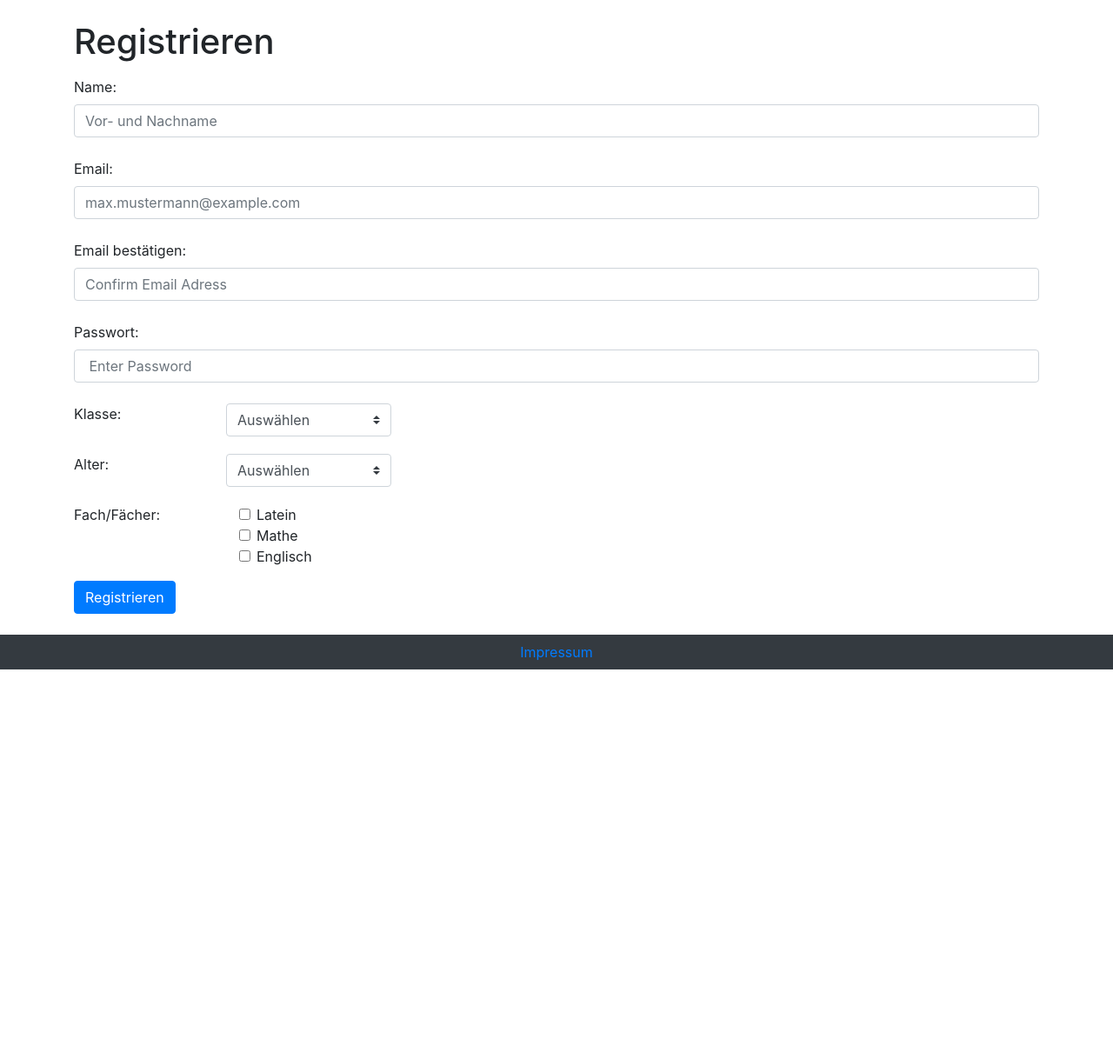
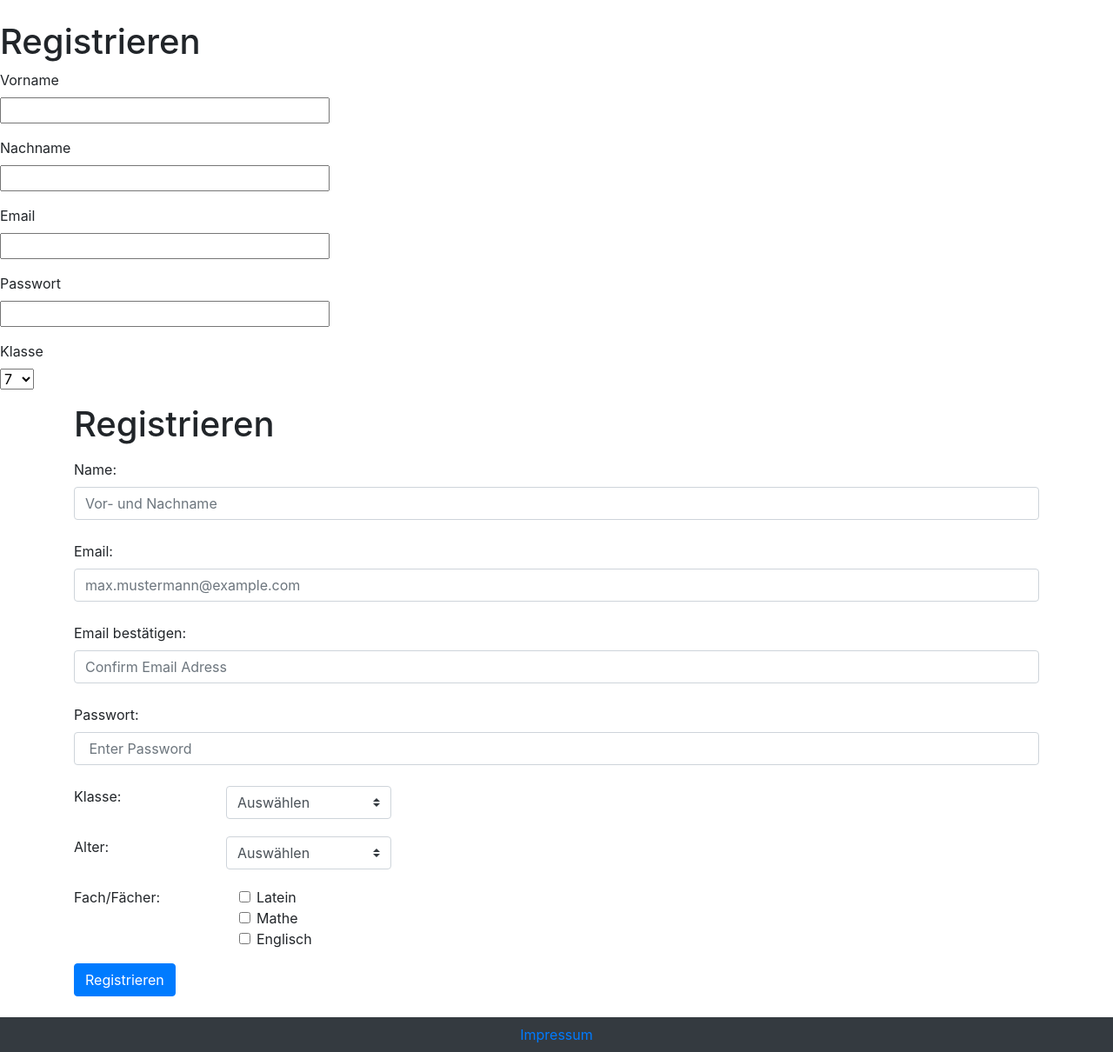
Before and after one commit to codingHahn/FlaskStudentApp, a Flask app: page /register/ in a window 1280 px wide. Shown: the part 56-1266 px from the top of the page at 87% size. Before the commit the page ends 826 px from the top, so only its background shows below. Run offline with Flask 2, Linux system fonts and the light colour scheme; some libraries are stand-ins or nearby versions.

Commit message:
rewrite Register page with WTForms

```diff
--- a/app/forms.py
+++ b/app/forms.py
@@ -14,3 +14,12 @@ class EditProfileForm(FlaskForm):
     text_area = TextAreaField('Über mich')
     school_year = SelectField('Klasse' , choices=[(7, 7), (8, 8), (9, 9), (10, 10), (11, 11), (12, 12)])
     submit = SubmitField('Änderungen Übernehmen')
+
+class RegistrationForm(FlaskForm):
+    firstname = StringField('Vorname', validators=[DataRequired()])
+    surname = StringField('Nachname', validators=[DataRequired()])
+    email = StringField('Email', validators=[DataRequired()])
+    password = StringField('Passwort', validators=[DataRequired()])
+    text_area = TextAreaField('Über mich')
+    school_year = SelectField('Klasse' , choices=[(7, 7), (8, 8), (9, 9), (10, 10), (11, 11), (12, 12)])
+    submit = SubmitField('Änderungen Übernehmen')
--- a/app/templates/login.html
+++ b/app/templates/login.html
@@ -15,6 +15,7 @@
     {{form.password(size=32)}}
   </p>
   <p>
+    {{form.remember_me() }}
     {{form.remember_me.label}}
   </p>
   <p>
@@ -33,7 +34,6 @@ body {
 body {
   align-items: center;
   padding-bottom: 40px;
-  background-color: #f5f5f5;
 }
 
 h1 {
--- a/app/templates/register.html
+++ b/app/templates/register.html
@@ -1,6 +1,33 @@
 {% extends 'layout.html' %}
 
 {% block body %}
+
+<h1>Registrieren</h1>
+<form action="" method="post" novalidate>
+    <p>
+    {{form.firstname.label }} <br>
+    {{form.firstname(size=32) }}
+    </p>
+    <p>
+    {{form.surname.label }} <br>
+    {{form.surname(size=32) }}
+    </p>
+    <p>
+    {{form.email.label }} <br>
+    {{form.email(size=32) }}
+    </p>
+    <p>
+    {{form.password.label }} <br>
+    {{form.password(size=32) }}
+    </p>
+    <p>
+    {{form.school_year.label }} <br>
+    {{form.school_year}}
+    </p>
+</form>
+
+
+
 <div class="container">
     <h1>Registrieren</h1>
     <form method="post">
--- a/main.py
+++ b/main.py
@@ -69,7 +69,8 @@ def editprofile(username):
 def registration():
     if session.get('logged-in'):
         return redirect(url_for('index'))
-    return render_template('register.html')
+    form = forms.RegistrationForm()
+    return render_template('register.html', form=form)
 
 
 # TODO: Rewrite for LoginManager
```
